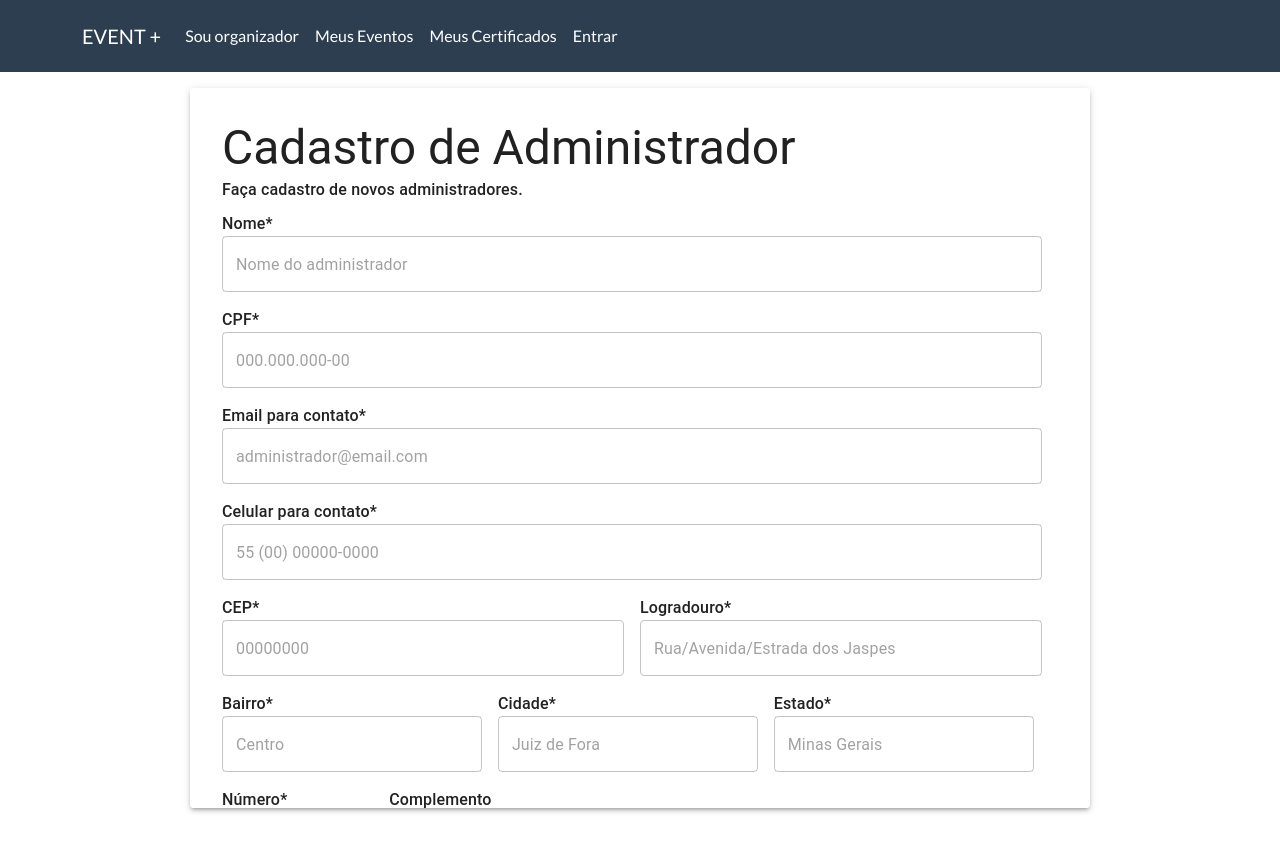
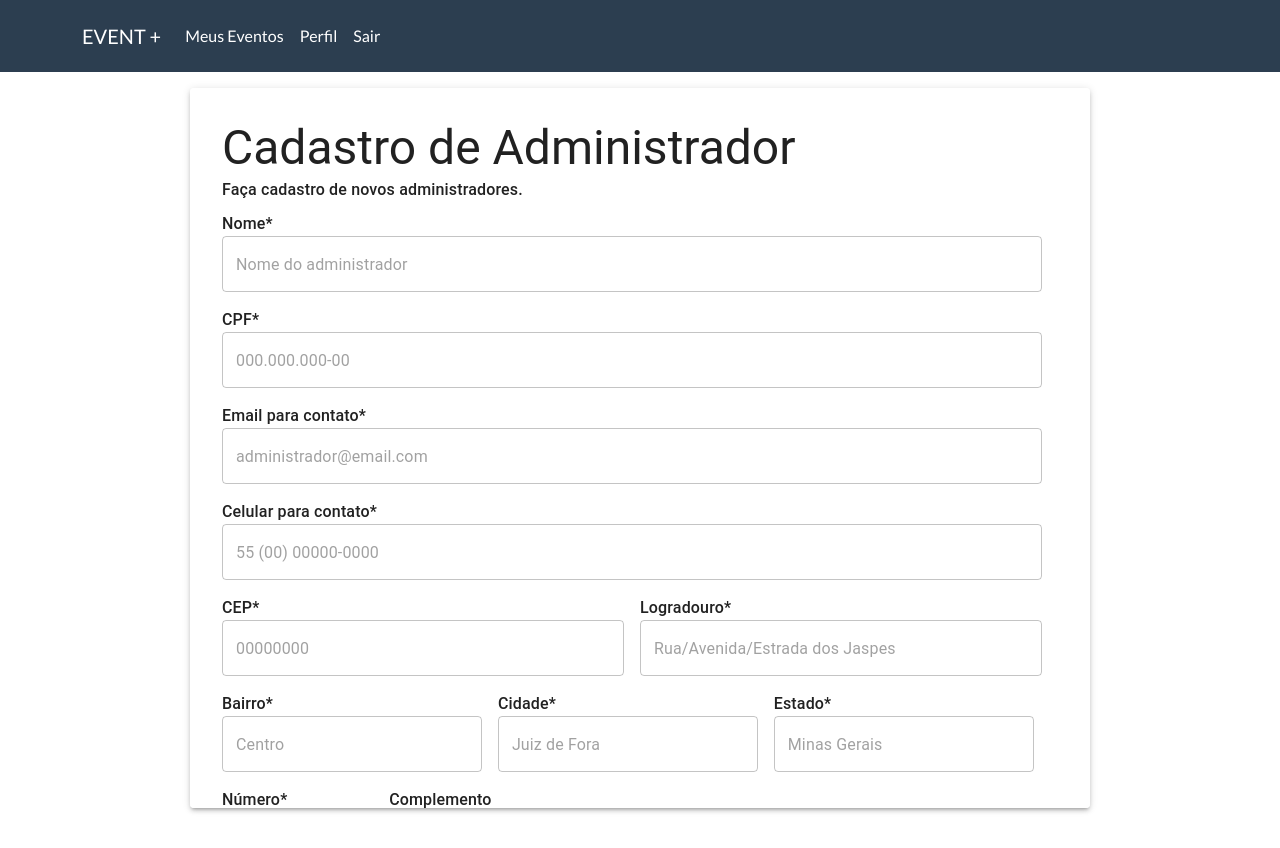
Before and after one commit to SophiaMFerreira/SistemaEventos, a React (Create React App) app: page /cadastro-administrador/1 in a window 1280 px wide. Built offline with nearby package versions, Linux system fonts and the light colour scheme; no server answers.

Commit message:
feat: profile-adaptative navbar

```diff
--- a/src/components/navbar.js
+++ b/src/components/navbar.js
@@ -1,9 +1,47 @@
-import React from 'react';
+import {useEffect, useState} from 'react';
 import 'bootswatch/dist/flatly/bootstrap.css';
 
 import NavbarItem from './navbarItem';
 
+import axios from 'axios';
+import { BASE_URL_S } from '../config/axios';
+
 function Navbar(props) {
+    const [organizador, setOrganizador] = useState(false);
+    const [url, setUrl] = useState("/cadastro-administrador");
+    const [idParticipante, setIdParticipante] = useState(null);
+
+    useEffect(() => {
+        const id = Number(localStorage.getItem("idUsuario"));
+        const tipoParticipante = localStorage.getItem("tipoParticipante");
+
+        if (!id || !tipoParticipante) return;
+        setIdParticipante(id);
+
+        if (tipoParticipante === "admin") {
+          setOrganizador(true);
+          setUrl("/cadastro-administrador");
+          return;
+        }
+
+        let baseURL = "";
+        if (tipoParticipante === "cpf") {
+          baseURL = `${BASE_URL_S}/participanteCPF`;
+          setUrl("/cadastro-usuarioCPF");
+        }
+        if (tipoParticipante === "cnpj") {
+          baseURL = `${BASE_URL_S}/participanteCNPJ`;
+          setUrl("/cadastro-usuarioCNPJ");
+        }
+        axios.get(`${baseURL}/${id}`)
+          .then((response) => {
+            setOrganizador(response.data.organizador);
+          })
+          .catch(() => {
+            setOrganizador(false);
+          });
+      }, []);
+
   return (
     <div className='navbar navbar-expand-lg fixed-top navbar-dark bg-primary'>
       <div className='container'>
@@ -24,7 +62,7 @@ function Navbar(props) {
         <div className='collapse navbar-collapse' id='navbarResponsive'>
 
           <ul className='navbar-nav'>
-            <NavbarItem render='true' href='/eventos-organizados' label='Sou organizador' />
+            <NavbarItem render={organizador} href='/eventos-organizados' label='Sou organizador' />
           </ul>
 
           <ul className='navbar-nav'>
@@ -32,11 +70,11 @@ function Navbar(props) {
           </ul>
 
           <ul className='navbar-nav'>
-            <NavbarItem render='true' href='/meus-certificados' label='Meus Certificados' />
+            <NavbarItem render='true' href={`${url}/${idParticipante}`} label='Perfil' />
           </ul>
 
           <ul className='navbar-nav'>
-            <NavbarItem render='true' href='/' label='Entrar' />
+            <NavbarItem render='true' href='/' label='Sair' />
             </ul>
         </div>
       </div>
```
